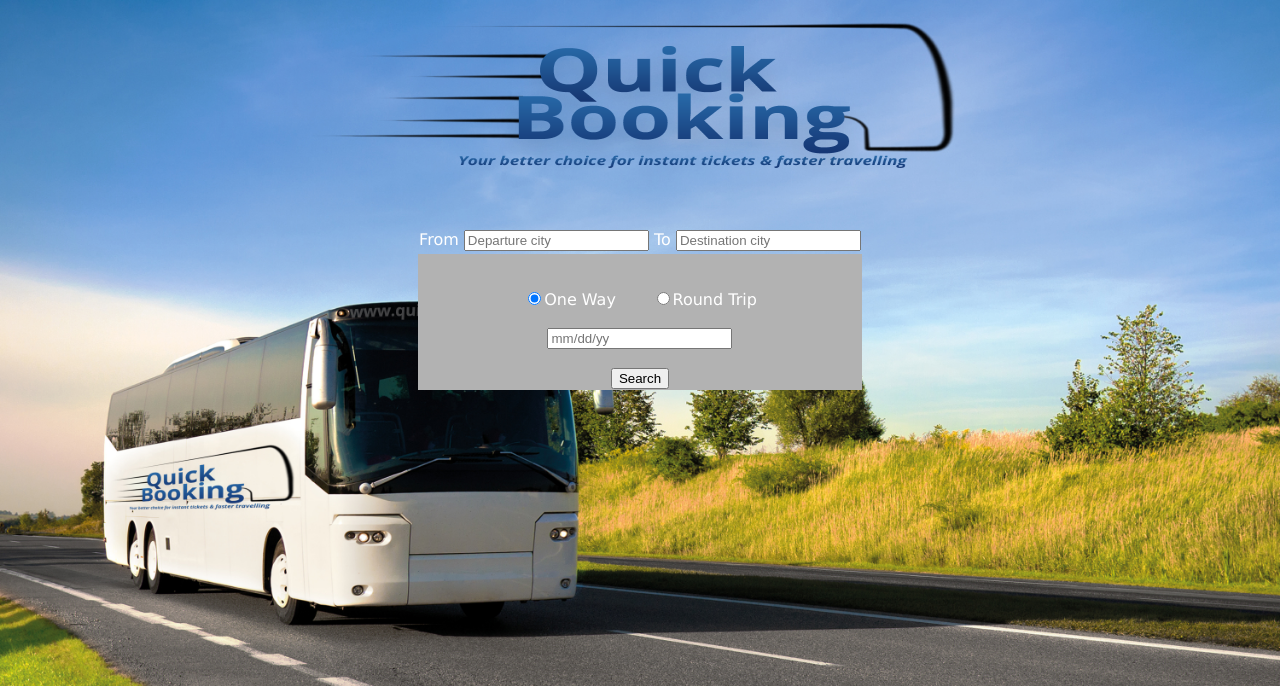
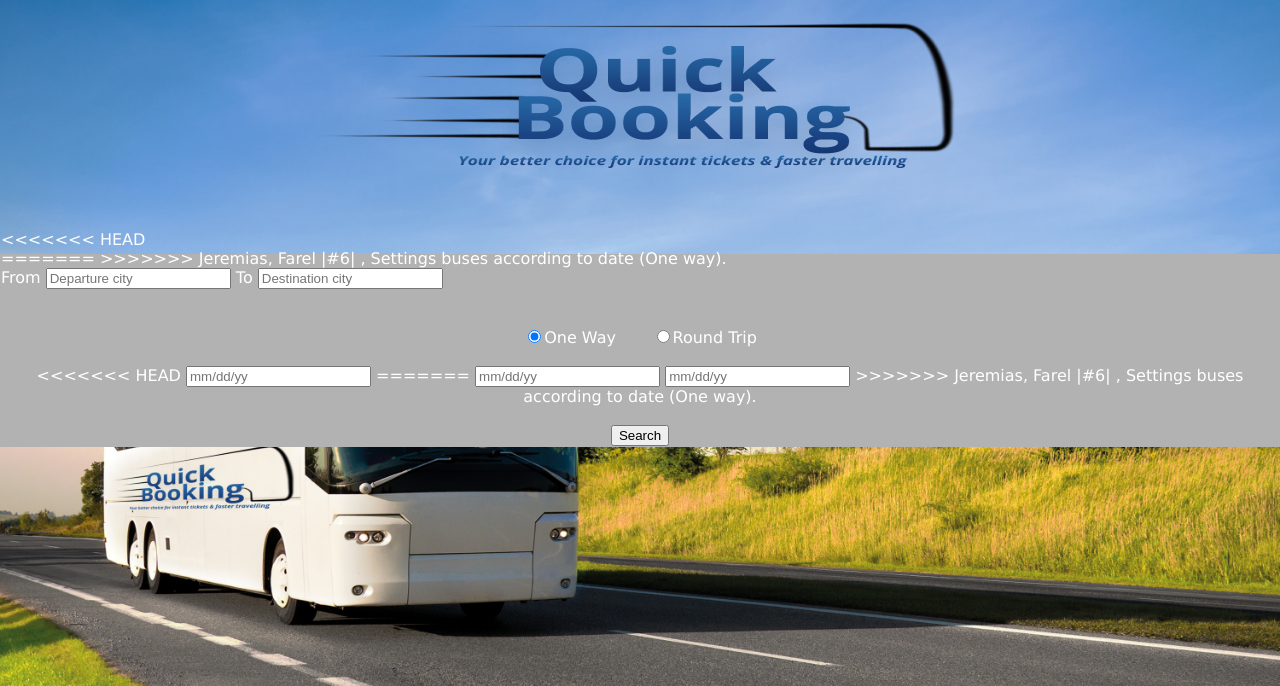
Before and after one commit to knowledge-sharing-campaign/QuickBooking, a Django app: a page that uses QuickBooking/templates/QuickBooking/index.html in a window 1280 px wide. Shown: the top 686 px of the page. Run offline with Django 3.2, Linux system fonts and the light colour scheme; data comes from the database, SQL or seed files in the repository; parts of the project's set-up code (start-up, migrations or seed data) failed here and were passed over; some libraries are stand-ins or nearby versions.

Commit message:
Jeremias, Farel |#6| , Settings buses according to date (One way).

```diff
--- a/QuickBooking/models.py
+++ b/QuickBooking/models.py
@@ -29,11 +29,10 @@ class BusStop(models.Model):
         return self.stopname
 
 class Timing(models.Model):
-    depart = models.DateTimeField(default=timezone.now, blank=True)
-    arrival = models.DateTimeField(default=timezone.now, blank=True)
+    date = models.DateTimeField(default=timezone.now, blank=True)
 
     def __unicode__(self):
-        return "depart: %s arival: %s" % (str(self.depart), str(self.arrival))
+        return "date: %s " % (str(self.date))
 
 class BusRoute(models.Model):
     src = models.ForeignKey(BusStop, related_name="source")
--- a/QuickBooking/templates/QuickBooking/index.html
+++ b/QuickBooking/templates/QuickBooking/index.html
@@ -24,7 +24,11 @@
         <tr>
             <td>
     <div class="form">
+<<<<<<< HEAD
     <form action="{% url 'QuickBooking:results' %}" method="post">
+=======
+    <form action="{% url 'QuickBooking:results' %}" method="post" >
+>>>>>>> Jeremias, Farel |#6| , Settings buses according to date (One way).
         {% csrf_token %}
         <div>
             <label for="from">From </label>
@@ -43,8 +47,13 @@
              <br/><br/>
 
 
+<<<<<<< HEAD
              <input id="form" placeholder="mm/dd/yy" onchange="oneTripDate();" required>
              <input id="form2" placeholder="mm/dd/yy" class="roundtrip" >
+=======
+             <input id="form" name="FirstDate" placeholder="mm/dd/yy" onchange="oneTripDate();">
+             <input id="form2" name="SecondDate" placeholder="mm/dd/yy" class="roundtrip">
+>>>>>>> Jeremias, Farel |#6| , Settings buses according to date (One way).
 
              <br/><br/>
              <button>Search</button>
--- a/QuickBooking/views.py
+++ b/QuickBooking/views.py
@@ -2,6 +2,8 @@ import json
 from django.shortcuts import render
 from django.http import HttpResponse
 from django.template import RequestContext, loader
+from django.utils.dateformat import DateFormat
+from django.utils.formats import get_format
 
 from .models import Bus, BusStop, BusRoute
 
@@ -18,10 +20,21 @@ def index(request):
 
 def results(request):
     bus_routes = BusRoute.objects.filter(src=request.POST['src'], dest=request.POST['dest'])
+    bus_routes_date1 = request.POST['FirstDate']
+    bus_routes_date2 = request.POST['SecondDate']
+    routes = []
+
+    for route in BusRoute.objects.all():
+        date =  DateFormat(route.timing.date).format("m/d/Y")
+
+        if date == bus_routes_date1:
+            routes.append(route)
+
     template = loader.get_template('QuickBooking/results.html')
     context = RequestContext(request, {
-        'bus_routes': bus_routes
-
+        'bus_routes': routes,
+        'bus_routes_date1': bus_routes_date1,
+        'bus_routes_date2': bus_routes_date2
     })
 
     return HttpResponse(template.render(context))
```
Also changed, not shown: QuickBooking/migrations/0003_remove_busroute_cost.py (added), QuickBooking/migrations/0004_busroute_cost.py (added), QuickBooking/migrations/0005_auto_20150625_1309.py (added).
